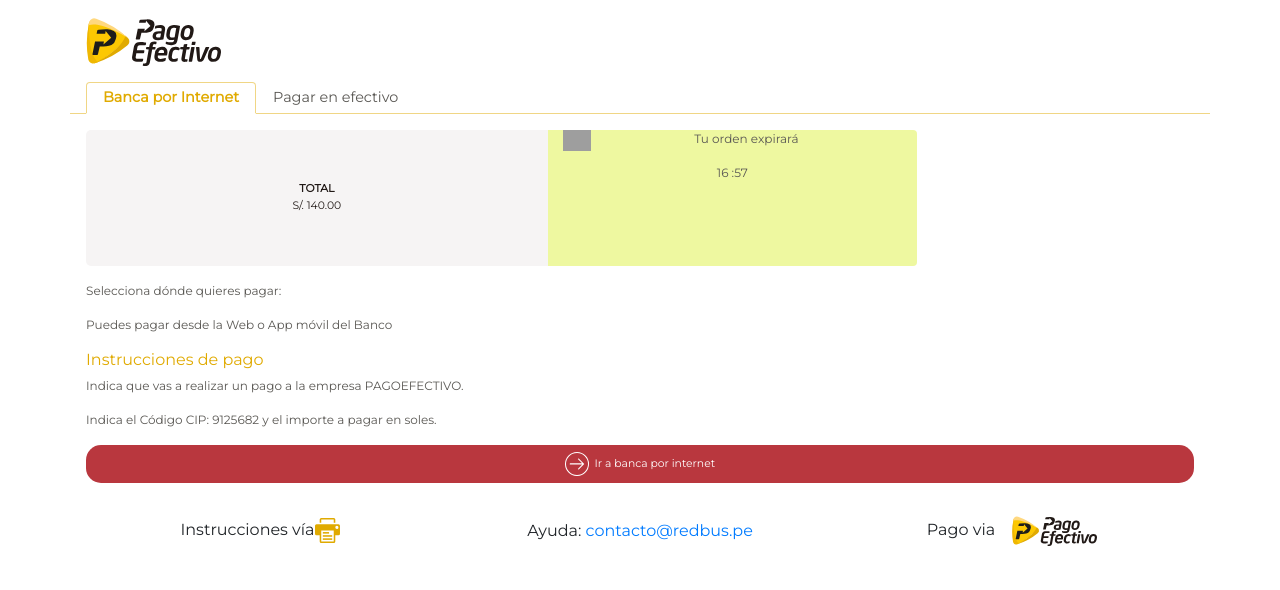
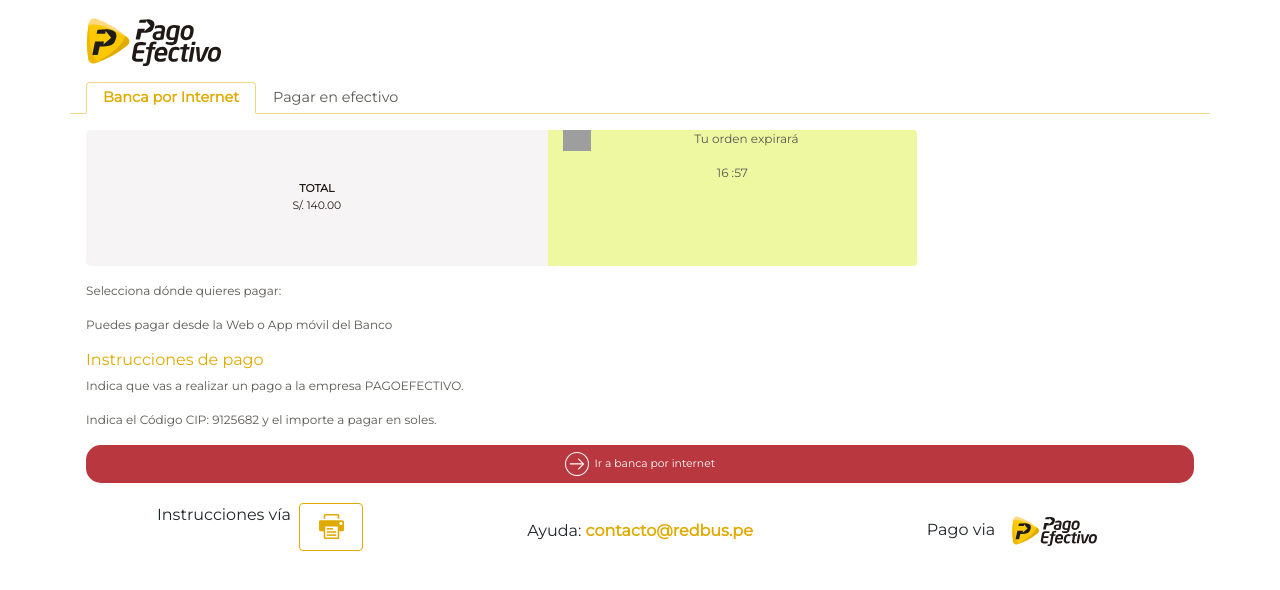
Before and after one commit to AndreaChumioque/redbus, a React (Create React App) app: page / in a window 1280 px wide. Shown: the top 590 px of the page. Built offline with nearby package versions, Linux system fonts and the light colour scheme; grey boxes are pictures that could not be loaded.

Commit message:
Subiendo css  de   componente PrintThisComponenet y css  de   link de correo

```diff
--- a/public/css/main.css
+++ b/public/css/main.css
@@ -190,3 +190,23 @@
 .agentes{
   width: 120px;
 }
+/*Print*/
+
+.intructionPrint{
+  padding-right: 1vh;
+}
+
+.containerPrint{
+  display:inline-block;
+  border:1px solid #e0aa00 !important;
+  height: 6vh;
+  margin-bottom: 1vh;
+   width: 8vh;
+}
+
+/*Email*/
+
+.MailContacto{
+  color:#e0aa00;
+  font-weight: 800;
+}
--- a/src/components/Footer.js
+++ b/src/components/Footer.js
@@ -5,7 +5,7 @@
   <footer className='container'>
     <ul className='nav row d-flex align-items-center justify-content-center'>
     <PrintThisComponent/>
-      <li className="text-center mail nav-item col-md-4 col-6">Ayuda:  <a className=''href="mailto:contacto@redbus.pe">contacto@redbus.pe</a>   </li>
+      <li className="text-center mail nav-item col-md-4 col-6">Ayuda:  <a className='MailContacto'href="mailto:contacto@redbus.pe">contacto@redbus.pe</a>   </li>
       <li className=" text-center logoFooter nav-item col-md-4  col-5">Pago via
         <img className="m-3" src="assets/logo-pagoefectivo.svg" alt="Redbus - PagoEfectivo" width="86px" />
       </li>
--- a/src/components/PrintThisComponent.js
+++ b/src/components/PrintThisComponent.js
@@ -15,8 +15,11 @@
 
     return (
 
-        <li className="text-center print nav-item col-md-4 col-12 aling-center">Instrucciones vía
-        <a onClick={() => window.print()} className='containerPrint ' href=""><img src="../assets/icon-print.svg" alt="Print" width="25px" /></a>
+        <li className="text-center print nav-item col-md-4 col-12 d-flex flex-row justify-content-center">
+          <span className='intructionPrint'>Instrucciones vía</span>
+          <a onClick={() => window.print()} className='d-flex align-items-center justify-content-center containerPrint  rounded content-center' href="">
+            <img src="../assets/icon-print.svg" alt="Print" width="25px" />
+          </a>
         </li>
 
 
```
